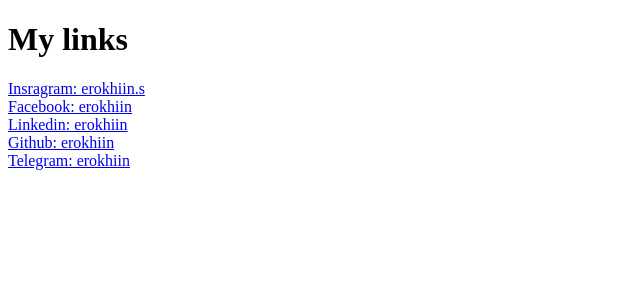
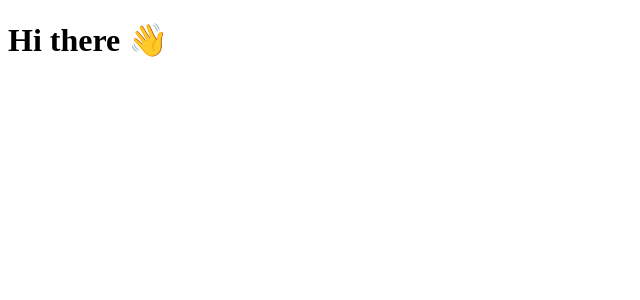
Before and after one commit to erokhiin/erokhiin.github.io, a React (Create React App) app: page / in a window 1280 px wide. Shown: the top 300 px of the page, without its empty margins (0-640 px from the left). Built offline with nearby package versions, Linux system fonts and the light colour scheme.

Commit message:
Hi there 👋

```diff
--- a/src/App.tsx
+++ b/src/App.tsx
@@ -1,9 +1,8 @@
-import { Links } from "./Links";
-
 const App = () => (
   <div>
-    <h1>My links</h1>
-    <Links />
+    <h1>Hi there 👋</h1>
+    {/* <h1>My links</h1> */}
+    {/* <Links /> */}
   </div>
 );
 
```
